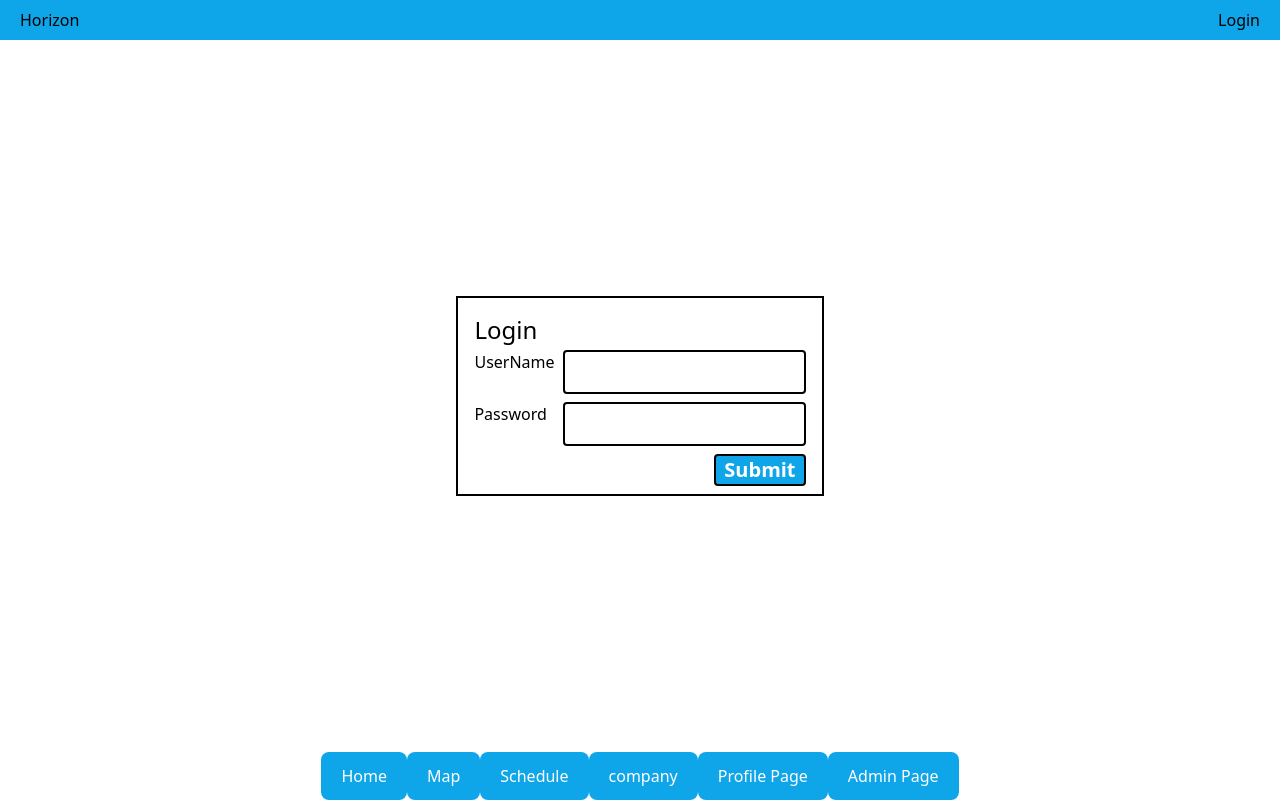
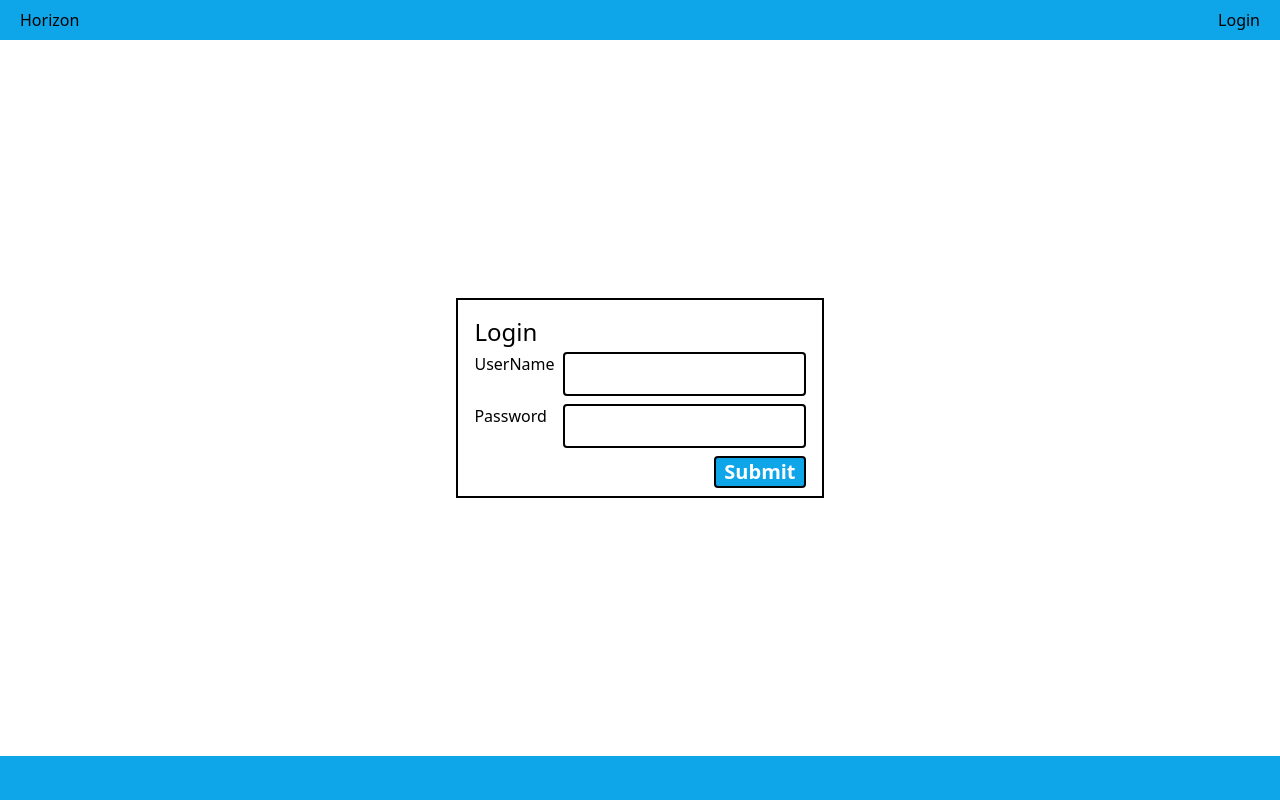
Before and after one commit to DeclawedLyon/horizon-next-typescript-tailwind, a Next.js app: page / in a window 1280 px wide. Built offline with nearby package versions, Linux system fonts and the light colour scheme.

Commit message:
pipes log in props

```diff
--- a/src/components/ScheduleComponents/ScheduleWindow.js
+++ /dev/null
@@ -1,9 +0,0 @@
-import React from 'react'
-
-const ScheduleWindow = () => {
-  return (
-    <div>ScheduleWindow</div>
-  )
-}
-
-export default ScheduleWindow
--- a/src/components/navigationComponents/BottomNav.tsx
+++ b/src/components/navigationComponents/BottomNav.tsx
@@ -1,9 +1,14 @@
 import Link from 'next/link'
 import React from 'react'
 
-const BottomNav = () => {
+export interface BottomNavProps {
+  show: boolean
+}
+const BottomNav = ({show}: BottomNavProps) => {
   return (
-    <div className="flex flex-row justify-center bottom-0 w-full ">
+    <>
+      {show || <div className='w-full h-11 bg-sky-500'></div>}
+      {show && <div className="flex flex-row justify-center bottom-0 w-full ">
         <Link as={'/'} href='/'>
               <button className='bg-sky-500 hover:bg-sky-700 px-5 py-3 text-white rounded-lg cursor-pointer'>Home</button>
         </Link>
@@ -22,7 +27,8 @@ const BottomNav = () => {
         <Link as={'/horizon/Scheduler'} href={'/[company]/Scheduler'}>
           <button className="bg-sky-500 hover:bg-sky-700 px-5 py-3 text-white rounded-lg cursor-pointer">Admin Page</button>
         </Link>
-    </div>
+      </div>}
+    </>
   )
 }
 
--- a/src/pages/LogInApp.tsx
+++ b/src/pages/LogInApp.tsx
@@ -4,15 +4,15 @@ import BottomNav from '../components/navigationComponents/BottomNav'
 import TopNav from '../components/navigationComponents/TopNav'
 
 export interface LoginAppProps {
-
+  loggedIn: boolean
 }
 
-const LogInApp = () => {
+const LogInApp = ({loggedIn}: LoginAppProps) => {
   return (
     <div className="flex min-h-screen max-h-screen flex-col items-center justify-between">
-      <TopNav loggedIn={false} />
+      <TopNav loggedIn={loggedIn} />
       <Login />
-      <BottomNav />
+      <BottomNav show={loggedIn}/>
     </div>
   )
 }
--- a/src/pages/MainApp.tsx
+++ b/src/pages/MainApp.tsx
@@ -2,12 +2,15 @@ import React from 'react'
 import BottomNav from '../components/navigationComponents/BottomNav'
 import TopNav from '../components/navigationComponents/TopNav'
 
-const MainApp = () => {
+export interface MainAppProps {
+  loggedIn: boolean
+}
+const MainApp = ({loggedIn}: MainAppProps) => {
   return (
     <div className="flex min-h-screen max-h-screen flex-col items-center justify-between">
-      <TopNav loggedIn={true}/>
+      <TopNav loggedIn={loggedIn}/>
       <h1 className='text-sky-500 text-4xl'>Welcome</h1>
-      <BottomNav />
+      <BottomNav show={loggedIn}/>
     </div>
   )
 }
--- a/src/pages/index.tsx
+++ b/src/pages/index.tsx
@@ -13,8 +13,8 @@ const Home: NextPage = () => {
       <Head >
         <title>Horizon Maps</title>
       </Head>
-      {loggedIn && <MainApp />}
-      {loggedIn || <LogInApp />}
+      {loggedIn && <MainApp loggedIn={loggedIn}/>}
+      {loggedIn || <LogInApp loggedIn={loggedIn}/>}
     </div>
   )
 }
```
Lines whose indentation alone changed are shown as unchanged.
